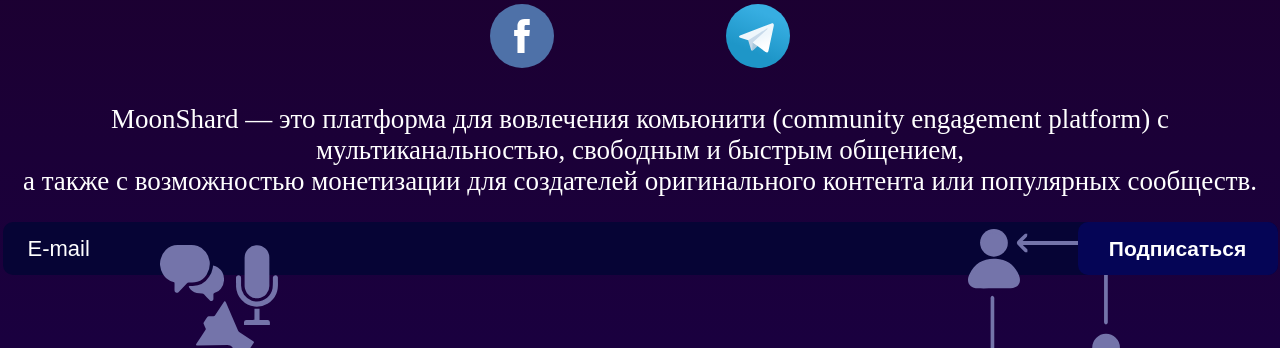
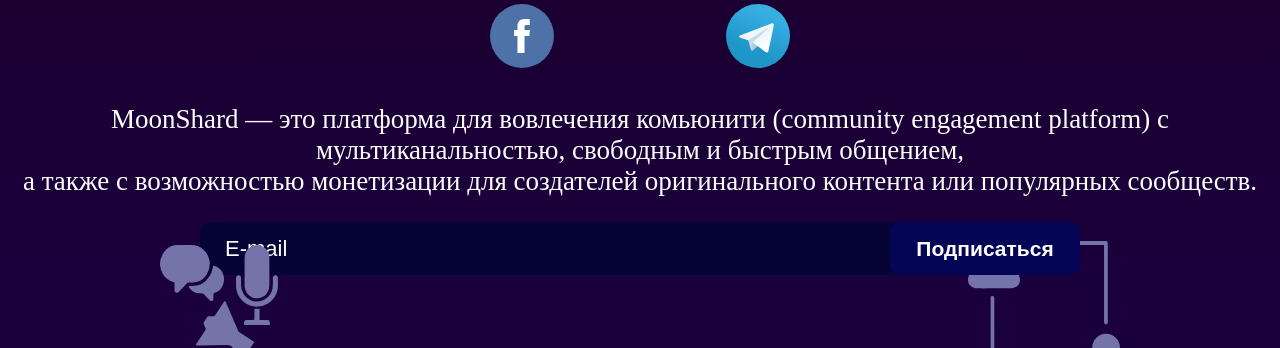
Before and after one commit to MoonSHRD/landing, a plain HTML site: page index.html in a window 1280 px wide. Shown: the part 48-396 px from the top of the page. Drawn offline with Linux system fonts and the light colour scheme.

Commit message:
fix: input width

```diff
--- a/css/style.css
+++ b/css/style.css
@@ -86,7 +86,7 @@ body {
   top: 0;
   right: 0;
   height: 53px;
-  width: 200px;
+  width: 190px;
   background: #060435;
   border-radius: 10px;
   border-top-left-radius: 0;
@@ -94,7 +94,7 @@ body {
 }
 
 #email__input {
-  width: 1075px;
+  width: 690px;
   background: #060435;
   color: #fff;
   border: none;
@@ -116,7 +116,7 @@ body {
   z-index: 2;
   border-radius: 10px;
   color: #fff;
-  width: 200px;
+  width: 190px;
   border: 0;
   background: #050556;
   font-weight: bold;
```
